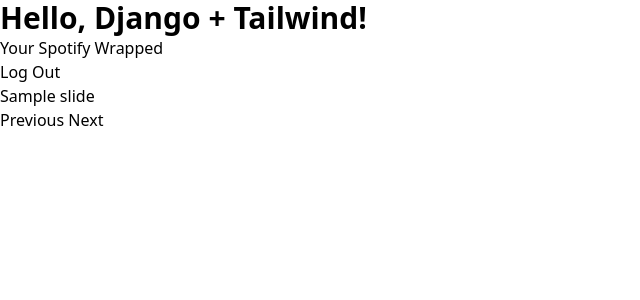
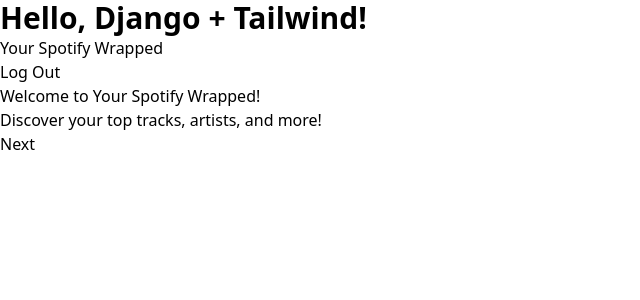
Before and after one commit to aryabhanushali/SpotifyWrap, a Django app: template wrapped/templates/wrapped/dashboard.html in a window 1280 px wide. Shown: the top 300 px of the page, without its empty margins (0-640 px from the left). Run offline with Django 5.2, Linux system fonts and the light colour scheme; the template is opened without the code that fills it: most values are stand-ins (such as "Sample title", 1, 10 or a date in 2020); grey boxes marked "Sample" are stand-in pictures.

Commit message:
updated slides with images

```diff
--- a/wrapped/templates/wrapped/dashboard.html
+++ b/wrapped/templates/wrapped/dashboard.html
@@ -5,52 +5,137 @@
 <a href="{% url 'spotify_logout' %}" class="btn btn-danger">Log Out</a>
 
 <div class="slide-container">
-    {% for slide in slides %}
-        <div class="slide" id="slide-{{ forloop.counter }}" style="display: none;">
-            <h2>{{ slide.title }}</h2>
+    <!-- Slide 1: Welcome Slide -->
+    <div class="slide" id="slide-1">
+        <h2>Welcome to Your Spotify Wrapped!</h2>
+        <p>Discover your top tracks, artists, and more!</p>
+        <button onclick="showSlide(2);">Next</button>
+    </div>
+
+    <!-- Slide 2: Top Tracks -->
+    <div class="slide" id="slide-2" style="display:none;">
+        <h2>Your Top Tracks</h2>
         <ul>
-                {% if slide.title == "Top Tracks" %}
-                    {% for track in slide.items %}
-                        <li>{{ track.name }} by {{ track.artists|join:", " }}</li>
+          {% for track in slides.1.items %}
+            <li>
+              {% if track.album.images.0.url %}
+                <img src="{{ track.album.images.0.url }}" alt="{{ track.name }}" width="50">
+              {% endif %}
+              {{ track.name }} by {{ track.artists|join:", " }}
+            </li>
           {% endfor %}
-                {% elif slide.title == "Top Artists" %}
-                    {% for artist in slide.items %}
-                        <li>{{ artist.name }}</li>
+        </ul>
+        <button onclick="showSlide(1);">Previous</button>
+        <button onclick="showSlide(3);">Next</button>
+    </div>
+
+    <!-- Slide 3: Top Artists -->
+    <div class="slide" id="slide-3" style="display:none;">
+        <h2>Your Top Artists</h2>
+        <ul>
+          {% for artist in slides.2.items %}
+            <li>
+              {% if artist.images.0.url %}
+                <img src="{{ artist.images.0.url }}" alt="{{ artist.name }}" width="50">
+              {% endif %}
+              {{ artist.name }}
+            </li>
           {% endfor %}
-                {% elif slide.title == "Recently Played" %}
-                    {% for item in slide.items %}
-                        <li>{{ item.track.name }} by {{ item.track.artists|join:", " }}</li>
+        </ul>
+        <button onclick="showSlide(2);">Previous</button>
+        <button onclick="showSlide(4);">Next</button>
+    </div>
+
+    <!-- Slide 4: Recently Played -->
+    <div class="slide" id="slide-4" style="display:none;">
+        <h2>Recently Played</h2>
+        <ul>
+          {% for item in slides.3.items %}
+            <li>
+              {% if item.track.album.images.0.url %}
+                <img src="{{ item.track.album.images.0.url }}" alt="{{ item.track.name }}" width="50">
+              {% endif %}
+              {{ item.track.name }} by {{ item.track.artists|join:", " }}
+            </li>
           {% endfor %}
-                {% elif slide.title == "Top Genres" %}
-                    {% for genre, count in slide.items %}
+        </ul>
+        <button onclick="showSlide(3);">Previous</button>
+        <button onclick="showSlide(5);">Next</button>
+    </div>
+
+    <!-- Slide 5: Top Genres -->
+    <div class="slide" id="slide-5" style="display:none;">
+        <h2>Your Top Genres</h2>
+        <ul>
+          {% for genre, count in slides.4.items %}
             <li>{{ genre }} ({{ count }} artists)</li>
           {% endfor %}
-                {% elif slide.title == "Track Popularity" %}
-                    {% for track in slide.items %}
-                        <li>{{ track.name }} - Popularity: {{ track.popularity }}</li>
+        </ul>
+        <button onclick="showSlide(4);">Previous</button>
+        <button onclick="showSlide(6);">Next</button>
+    </div>
+
+    <!-- Slide 6: Track Popularity -->
+    <div class="slide" id="slide-6" style="display:none;">
+        <h2>Track Popularity</h2>
+        <ul>
+          {% for track in slides.5.items %}
+            <li>
+              {% if track.image %}
+                <img src="{{ track.image }}" alt="{{ track.name }}" width="50">
+              {% endif %}
+              {{ track.name }} - Popularity: {{ track.popularity }}
+            </li>
           {% endfor %}
-                {% elif slide.title == "Artist Followers" %}
-                    {% for artist in slide.items %}
-                        <li>{{ artist.name }} - Followers: {{ artist.followers }}</li>
+        </ul>
+        <button onclick="showSlide(5);">Previous</button>
+        <button onclick="showSlide(7);">Next</button>
+    </div>
+
+    <!-- Slide 7: Artist Followers -->
+    <div class="slide" id="slide-7" style="display:none;">
+        <h2>Artist Followers</h2>
+        <ul>
+          {% for artist in slides.6.items %}
+            <li>
+              {% if artist.image %}
+                <img src="{{ artist.image }}" alt="{{ artist.name }}" width="50">
+              {% endif %}
+              {{ artist.name }} - Followers: {{ artist.followers }}
+            </li>
           {% endfor %}
-                {% endif %}
         </ul>
-            <button onclick="showSlide({{ forloop.counter0 }});">Previous</button>
-            <button onclick="showSlide({{ forloop.counter }} + 2);">Next</button>
+        <button onclick="showSlide(6);">Previous</button>
+        <button onclick="showSlide(8);">Next</button>
     </div>
-    {% endfor %}
+
+    <!-- Slide 8: Total Time Listened -->
+    <div class="slide" id="slide-8" style="display:none;">
+        <h2>Total Time Listened</h2>
+        <p>{{ slides.7.content }}</p>
+        <button onclick="showSlide(7);">Previous</button>
+        <button onclick="showSlide(9);">Next</button>
+    </div>
+
+    <!-- Slide 9: Closing Slide -->
+    <div class="slide" id="slide-9" style="display:none;">
+        <h2>Thanks for Viewing!</h2>
+        <p>That's a wrap on your Spotify highlights!</p>
+        <button onclick="showSlide(8);">Previous</button>
+    </div>
 </div>
 
 <script>
     function showSlide(slideNumber) {
+        // Hide all slides
         const slides = document.querySelectorAll(".slide");
         slides.forEach(slide => slide.style.display = "none");
 
-        // Show the requested slide and loop back if out of bounds
-        document.getElementById(`slide-${(slideNumber % slides.length) + 1}`).style.display = "block";
+        // Show the requested slide
+        document.getElementById(`slide-${slideNumber}`).style.display = "block";
     }
 
     // Show the first slide initially
-    showSlide(0);
+    showSlide(1);
 </script>
 {% endblock %}
```
Also changed, not shown: wrapped/views.py (+34 -7 lines), db.sqlite3. Lines whose indentation alone changed are shown as unchanged.
